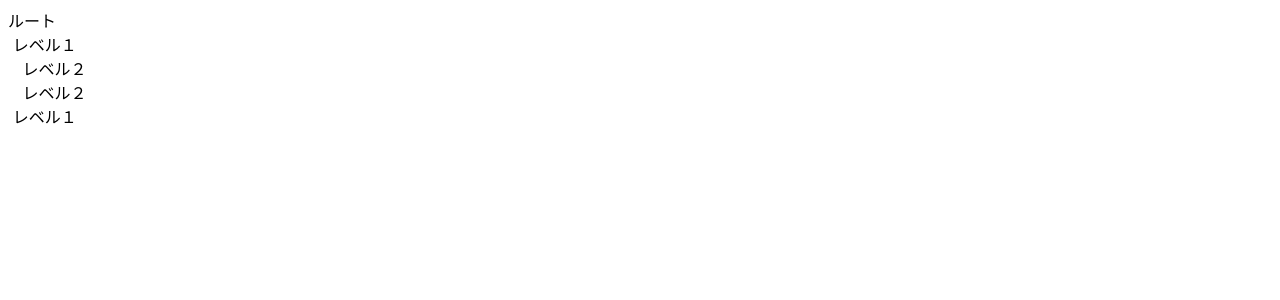
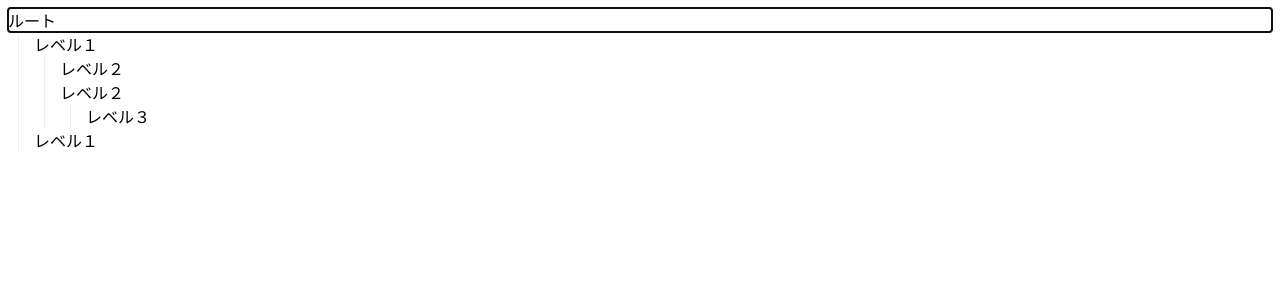
Before and after one commit to yoshikischmitz/workflowy-clone, a React (Create React App) app: page / in a window 1280 px wide. Shown: the top 300 px of the page. Built offline with nearby package versions, Linux system fonts and the light colour scheme.

Commit message:
fix cursor issue

```diff
--- a/src/App.css
+++ b/src/App.css
@@ -1,3 +1,9 @@
 .itemListEditor{
   min-height: 1.2em;
 }
+
+.itemListChildren{
+  border-left: 1px solid #eee;
+  margin-left: 10px;
+  padding-left: 15px;
+}
--- a/src/components/App.js
+++ b/src/components/App.js
@@ -2,10 +2,19 @@ import React from 'react'
 import RootItem from '../containers/RootItem'
 import '../App.css'
 
-let App = () => (
-	<div>
-		<RootItem />
-	</div>
-)
+export default class App extends React.Component{
+	componentDidUpdate(){
+		console.log("got called")
+	}
+	constructor(props){
+		super(props)
+	}
 
-export default App
+	render(){
+		return(
+			<div>
+				<RootItem />
+			</div>
+		)
+	}
+}
--- a/src/components/Item.js
+++ b/src/components/Item.js
@@ -1,20 +1,47 @@
 import React from 'react'
+import ReactDOM from 'react-dom'
 
-const Item = ({id, content, children, depth, handleKeyDown}) => {
+class Item extends React.Component {
+	setCursor(){
+		const node = ReactDOM.findDOMNode(this)
+		var range = document.createRange();
+		var sel = window.getSelection();
+
+		range.setStart(node.childNodes[0].childNodes[0] || node.childNodes[0], this.props.focus);
+		range.collapse(true);
+		sel.removeAllRanges();
+		sel.addRange(range);
+		node.childNodes[0].focus();
+	}
+
+	componentDidMount(){
+		if(this.props.focus >= 0){
+			this.setCursor()
+		}
+	}
+
+	componentDidUpdate(){
+		if(this.props.focus >= 0){
+			this.setCursor()
+		}
+	}
+
+	render(){
 		return(
-		<div style={{paddingLeft: (depth * 0.3) + 'em' }}>
+			<div >
 				<div
 					className="itemListEditor"
 					ref={function(e){if(e != null) e.contentEditable=true;}}
-				onKeyDown={handleKeyDown}
+					onKeyDown={this.props.handleKeyDown}
 				>
-			   { content }
+					 { this.props.content }
 				</div>
 				<div className="itemListChildren">
-				{ children }
+					{ this.props.children }
 				</div>
 			</div>
 		)
 	}
+}
 
 export default Item
--- a/src/containers/ItemContainer.js
+++ b/src/containers/ItemContainer.js
@@ -14,13 +14,13 @@ function handleKeyDown(e, props) {
 				parent: props.parent
 			}
 		default:
+			const text = e.target.innerText
 			const action =  {
 				type: 'EDIT_ITEM',
 				id: props.id,
-				content: e.target.textContent,
+				content: e.target.innerText,
 				cursorPosition: offset
 			}
-			console.log(e.target.textContent)
 			return action
 	}
 }
@@ -35,17 +35,24 @@ const mapStateToProps = (state, ownProps) => {
 			<ItemContainer key={childId} parent={id} id={childId} depth={depth}/>
 	))
 
-	return {
+	const myProps = {
 		id: ownProps.id,
 		content: item.content,
 		children: childNodes
 	}
+
+	if(state.focus.id === id){
+		myProps.focus = state.focus.cursorPosition
+	}
+
+	return myProps
 }
 
 const mapDispatchToProps = (dispatch, ownProps) => {
 	return {
-		handleKeyDown: (e) =>{
-			const action = handleKeyDown(e, ownProps)
+		handleKeyDown: (e, value) =>{
+		  const action = handleKeyDown(e, ownProps)
+
 			if(action){
 				dispatch(action)
 			}
--- a/src/reducers/index.js
+++ b/src/reducers/index.js
@@ -21,9 +21,10 @@ function generateInitialState(){
 	let child2 = listItem("レベル１")
 	let subChild = listItem("レベル２")
 	let subSubChild = listItem("レベル２")
+	let subSubSubChild = listItem("レベル３")
 
 	let map = {}
-	let items = [root, child, child2, subChild, subSubChild]
+	let items = [root, child, child2, subChild, subSubChild, subSubSubChild]
 
   items.forEach((item) => {
 		map[item.id] = item
@@ -32,12 +33,14 @@ function generateInitialState(){
 	return {
 		items: map,
 		root: root.id,
+		focus: {id: root.id, cursorPosition: 0},
 		itemOnItems:{
 			[root.id]: [child.id, child2.id],
 			[child.id]: [subChild.id, subSubChild.id],
 			[child2.id]: [],
 			[subChild.id]: [],
-			[subSubChild.id]: []
+			[subSubChild.id]: [subSubSubChild.id],
+			[subSubSubChild.id]: []
 		}
 	}
 }
@@ -86,15 +89,18 @@ function listApp(state = initialState, action){
 			}
 
 			const newItems =  Object.assign({}, state.items, itemsUpdate)
-			return Object.assign({}, state, {items: newItems}, {itemOnItems: itemOnItemsUpdate})
+			const focusUpdate = {focus: {id: newItemBottom.id, cursorPosition: 0}}
+			return Object.assign({}, state, {items: newItems}, {itemOnItems: itemOnItemsUpdate}, focusUpdate)
   case('EDIT_ITEM'):
-			const newContent = action.content
+			//const content = state.items[id].content
+			//const offset = action.cursorPosition
+			//const newContent = content.slice(0, offset) + action.char + content.slice(offset, content.length)
 			const itemEditUpdate = {
-				[id]: {content: newContent, id: id}
+				[id]: {content: action.content, id: id}
 			}
+			const itemsEditUpdate = Object.assign({}, state.items, itemEditUpdate)
 
-			const itemsEditUpdate = Object.assign({}, state.items, itemEditUpdate)
-			return Object.assign({}, state, {items: itemsEditUpdate})
+			return Object.assign({}, state, {items: itemsEditUpdate}, {focus: {id: id, cursorPosition: action.cursorPosition }})
 	default:
 			return state
 	}
```
Lines whose indentation alone changed are shown as unchanged.
